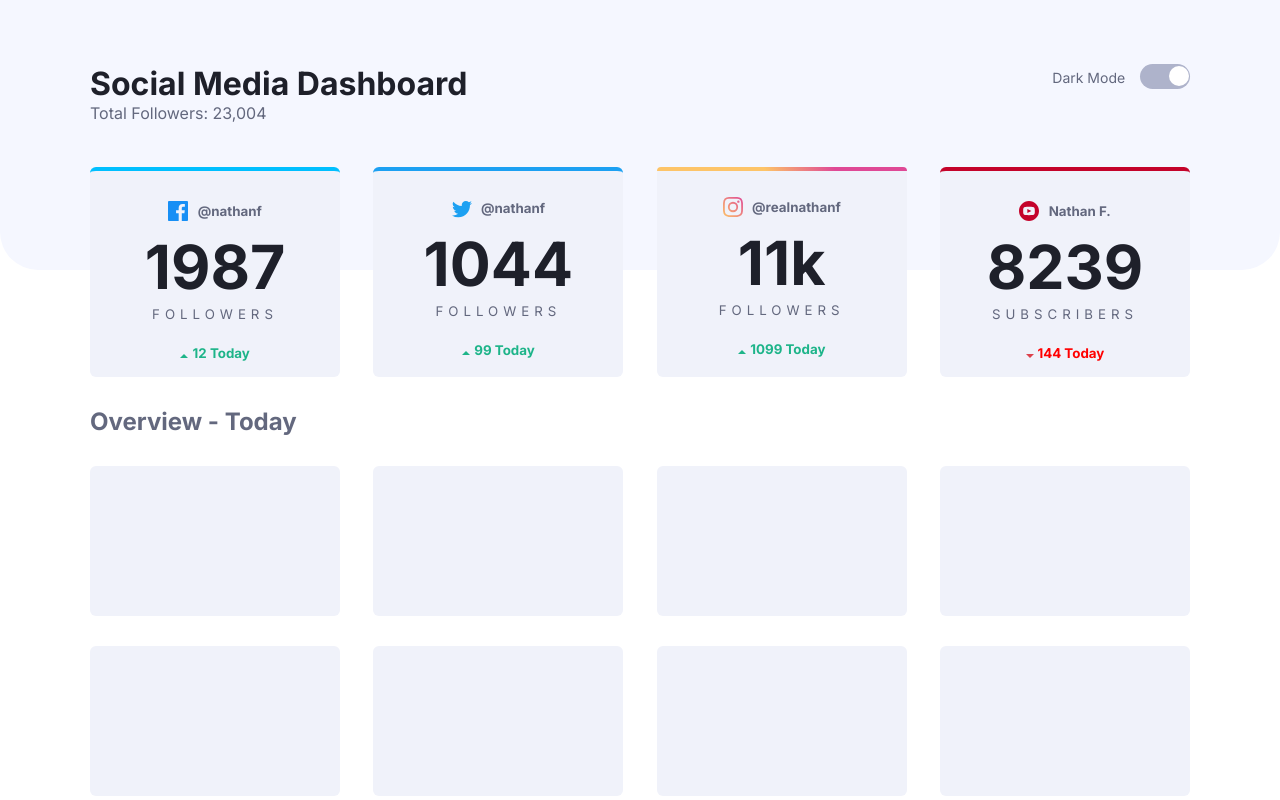
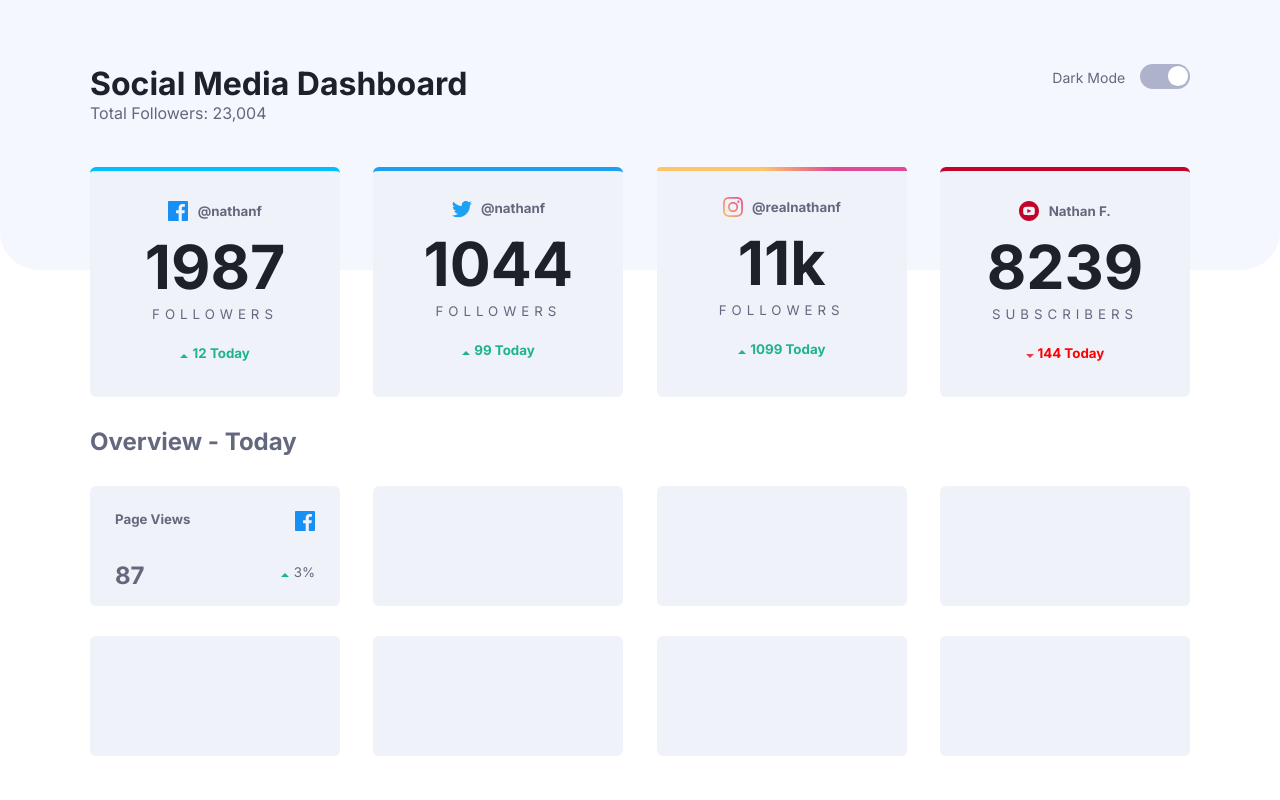
Before and after one commit to babatundelmd/Cool-Landing-Page, a plain HTML site: page index.html in a window 1280 px wide. Drawn offline with Linux system fonts and the light colour scheme.

Commit message:
second card section works

```diff
--- a/index.html
+++ b/index.html
@@ -122,7 +122,23 @@
 
         <div class="overview-card">
             <div class="overview">
+                <div class="overview-1">
+                    <h5>Page Views</h5>
+                    <svg xmlns="http://www.w3.org/2000/svg" width="20" height="20">
+                        <path fill="#178FF5"
+                            d="M18.896 0H1.104C.494 0 0 .494 0 1.104v17.793C0 19.506.494 20 1.104 20h9.58v-7.745H8.076V9.237h2.606V7.01c0-2.583 1.578-3.99 3.883-3.99 1.104 0 2.052.082 2.329.119v2.7h-1.598c-1.254 0-1.496.597-1.496 1.47v1.928h2.989l-.39 3.018h-2.6V20h5.098c.608 0 1.102-.494 1.102-1.104V1.104C20 .494 19.506 0 18.896 0z" />
+                    </svg>
 
+                </div>
+                <div class="overview-2">
+                    <h2>87</h2>
+                    <div>
+                        <svg xmlns="http://www.w3.org/2000/svg" width="8" height="4">
+                            <path fill="#1EB589" fill-rule="evenodd" d="M0 4l4-4 4 4z" /></svg>
+                        <small>3%</small>
+                    </div>
+
+                </div>
             </div>
             <div class="overview">
 
--- a/style.css
+++ b/style.css
@@ -99,10 +99,10 @@ p, small, h5, h2 {
   .slider:before {
     position: absolute;
     content: "";
-    height: 20px;
+    height: 19.5px;
     width: 20px;
     left: 4px;
-    bottom: 5px;
+    bottom: 4.5px;
     top: 2px;
     background-color: white;
     -webkit-transition: .4s;
@@ -114,9 +114,9 @@ p, small, h5, h2 {
   }
 
   input:checked + .slider:before {
-    -webkit-transform: translateX(25px);
-    -ms-transform: translateX(25px);
-    transform: translateX(25px);
+    -webkit-transform: translateX(24px);
+    -ms-transform: translateX(24px);
+    transform: translateX(24px);
   }
   .slider.round {
     border-radius: 40px;
@@ -147,7 +147,7 @@ p, small, h5, h2 {
   .cards{
    flex-direction: column;
     width: 250px;
-    height: 210px;
+    height: 230px;
     background-color: var(--Light-Grayish-Blue-Card-BG);
     padding: 30px 20px 20px;
     border-radius: 6px;
@@ -170,15 +170,28 @@ p, small, h5, h2 {
 
   .overview{
     width: 250px;
-    height: 150px;
+    height: 120px;
     background-color: var(--Light-Grayish-Blue-Card-BG);
     border-radius: 6px;
     margin-top: 30px;
+    padding: 25px;
+
   }
 /* .cards div{
   padding-top: 10px;
 } */
 
+.overview .overview-1{
+  display: flex;
+  justify-content: space-between;
+  margin-bottom: 30px;
+}
+
+.overview .overview-2{
+  display: flex;
+  justify-content: space-between;
+
+}
   .cards .svg small {
     position: relative;
     margin-left: 5px;
```
